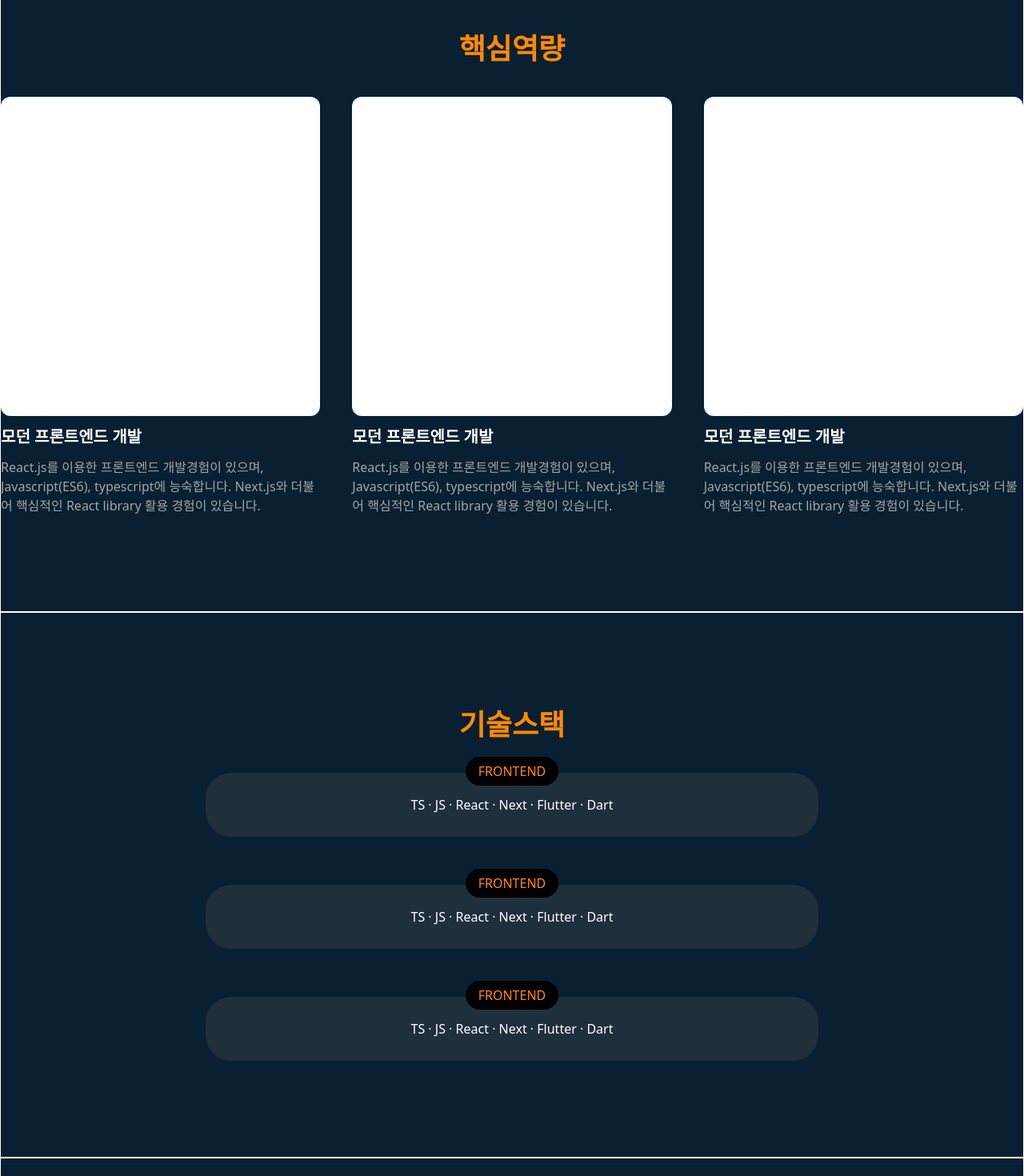
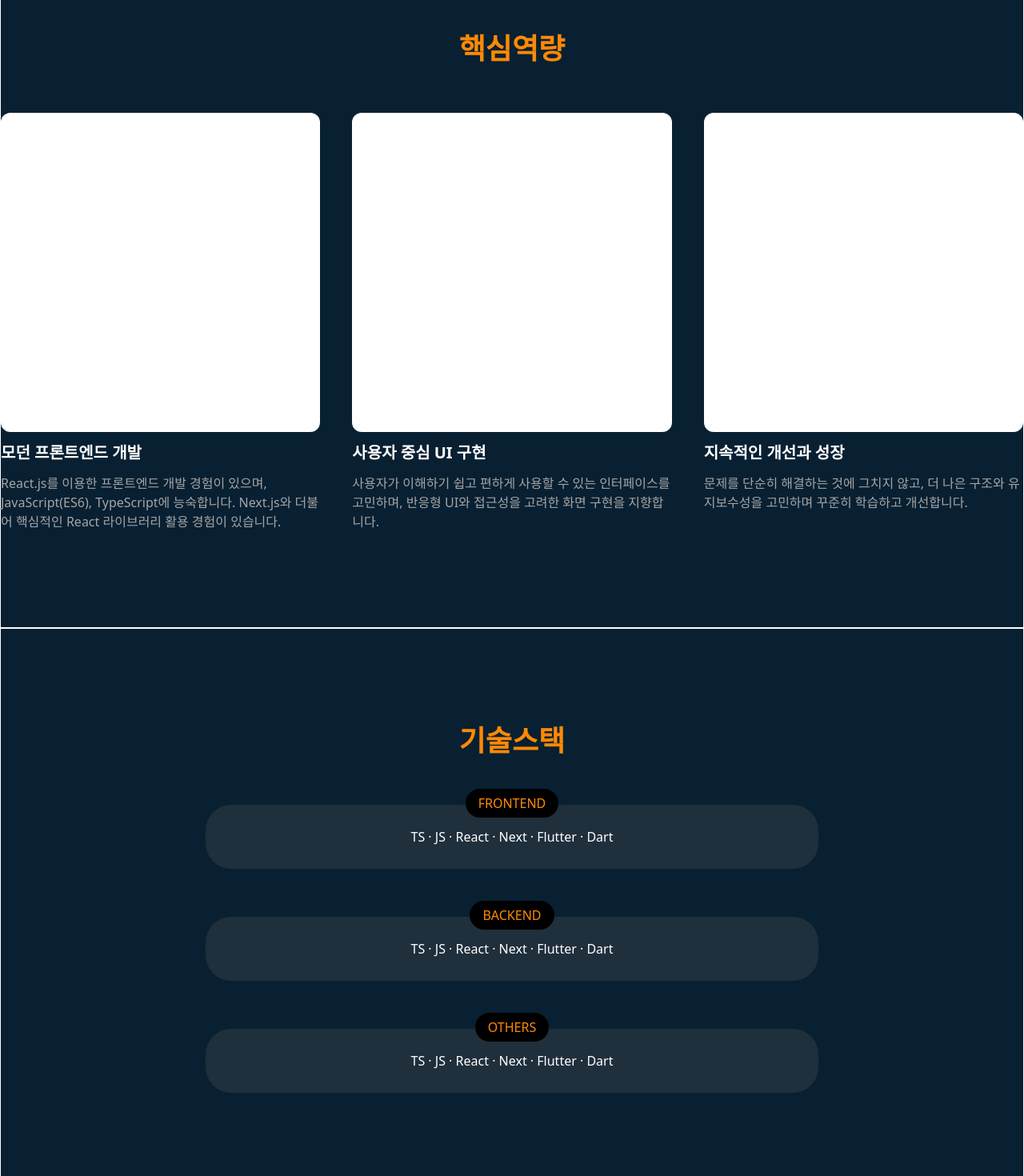
Before and after one commit to sungdongyoon/portfolio2, a Next.js app: page / in a window 1280 px wide. Shown: the part 880-2350 px from the top of the page at 80% size. Built offline with nearby package versions, Linux system fonts and the light colour scheme.

Commit message:
핵심역량, 스킬 map 추가

```diff
--- a/app/page.tsx
+++ b/app/page.tsx
@@ -1,4 +1,59 @@
 import Badge from "./components/Badge";
+
+interface CoreValue {
+  id: number;
+  image: string;
+  title: string;
+  content: string;
+}
+
+interface Skills {
+  id: number;
+  category: string;
+  content: string;
+}
+
+const coreValues: CoreValue[] = [
+  {
+    id: 1,
+    image: "",
+    title: "모던 프론트엔드 개발",
+    content:
+      "React.js를 이용한 프론트엔드 개발 경험이 있으며, JavaScript(ES6), TypeScript에 능숙합니다. Next.js와 더불어 핵심적인 React 라이브러리 활용 경험이 있습니다.",
+  },
+  {
+    id: 2,
+    image: "",
+    title: "사용자 중심 UI 구현",
+    content:
+      "사용자가 이해하기 쉽고 편하게 사용할 수 있는 인터페이스를 고민하며, 반응형 UI와 접근성을 고려한 화면 구현을 지향합니다.",
+  },
+  {
+    id: 3,
+    image: "",
+    title: "지속적인 개선과 성장",
+    content:
+      "문제를 단순히 해결하는 것에 그치지 않고, 더 나은 구조와 유지보수성을 고민하며 꾸준히 학습하고 개선합니다.",
+  },
+];
+
+const skills: Skills[] = [
+  {
+    id: 1,
+    category: "FRONTEND",
+    content: "TS · JS · React · Next · Flutter · Dart",
+  },
+  {
+    id: 2,
+    category: "BACKEND",
+    content: "TS · JS · React · Next · Flutter · Dart",
+  },
+  {
+    id: 3,
+    category: "OTHERS",
+    content: "TS · JS · React · Next · Flutter · Dart",
+  },
+];
 
 export default function Home() {
   return (
@@ -14,72 +69,32 @@ export default function Home() {
       </section>
       <section id="core-value" className="border border-white">
         <div className="flex flex-col items-center justify-center">
-          <h3 className="text-4xl font-bold mb-10 text-orange-400">핵심역량</h3>
-          <div className="flex gap-10">
-            <div className="flex flex-col gap-3">
+          <h3 className="text-4xl font-bold mb-15 text-orange-400">핵심역량</h3>
+          <div className="grid grid-cols-3 gap-10">
+            {coreValues.map((el) => (
+              <div key={el.id} className="flex flex-col gap-3">
                 <div className="w-full aspect-square bg-white rounded-xl"></div>
-              <p className="text-xl font-semibold">모던 프론트엔드 개발</p>
-              <p className="text-[#A5A5A5]">
-                React.js를 이용한 프론트엔드 개발경험이 있으며, Javascript(ES6),
-                typescript에 능숙합니다. Next.js와 더불어 핵심적인 React library
-                활용 경험이 있습니다.
-              </p>
+                <p className="text-xl font-semibold">{el.title}</p>
+                <p className="text-[#A5A5A5]">{el.content}</p>
               </div>
-            <div className="flex flex-col gap-3">
-              <div className="w-full aspect-square bg-white rounded-xl"></div>
-              <p className="text-xl font-semibold">모던 프론트엔드 개발</p>
-              <p className="text-[#A5A5A5]">
-                React.js를 이용한 프론트엔드 개발경험이 있으며, Javascript(ES6),
-                typescript에 능숙합니다. Next.js와 더불어 핵심적인 React library
-                활용 경험이 있습니다.
-              </p>
-            </div>
-            <div className="flex flex-col gap-3">
-              <div className="w-full aspect-square bg-white rounded-xl"></div>
-              <p className="text-xl font-semibold">모던 프론트엔드 개발</p>
-              <p className="text-[#A5A5A5]">
-                React.js를 이용한 프론트엔드 개발경험이 있으며, Javascript(ES6),
-                typescript에 능숙합니다. Next.js와 더불어 핵심적인 React library
-                활용 경험이 있습니다.
-              </p>
-            </div>
+            ))}
           </div>
         </div>
       </section>
       <section id="skill" className="border border-white">
         <div className="w-full flex flex-col items-center justify-center">
-          <h3 className="text-4xl font-bold mb-10 text-orange-400">기술스택</h3>
+          <h3 className="text-4xl font-bold mb-15 text-orange-400">기술스택</h3>
           <div className="w-full max-w-[60%] flex flex-col gap-15">
+            {skills.map((el) => (
               <div className="flex flex-col items-center relative">
                 <Badge size="md" className="absolute bottom-4/5">
-                FRONTEND
+                  {el.category}
                 </Badge>
                 <div className="w-full bg-[#555555]/30 py-7 px-10 rounded-4xl">
-                <p className="text-center">
-                  TS · JS · React · Next · Flutter · Dart
-                </p>
+                  <p className="text-center">{el.content}</p>
                 </div>
               </div>
-            <div className="flex flex-col items-center relative">
-              <Badge size="md" className="absolute bottom-4/5">
-                FRONTEND
-              </Badge>
-              <div className="w-full bg-[#555555]/30 py-7 px-10 rounded-4xl">
-                <p className="text-center">
-                  TS · JS · React · Next · Flutter · Dart
-                </p>
-              </div>
-            </div>
-            <div className="flex flex-col items-center relative">
-              <Badge size="md" className="absolute bottom-4/5">
-                FRONTEND
-              </Badge>
-              <div className="w-full bg-[#555555]/30 py-7 px-10 rounded-4xl">
-                <p className="text-center">
-                  TS · JS · React · Next · Flutter · Dart
-                </p>
-              </div>
-            </div>
+            ))}
           </div>
         </div>
       </section>
```
Lines whose indentation alone changed are shown as unchanged.
